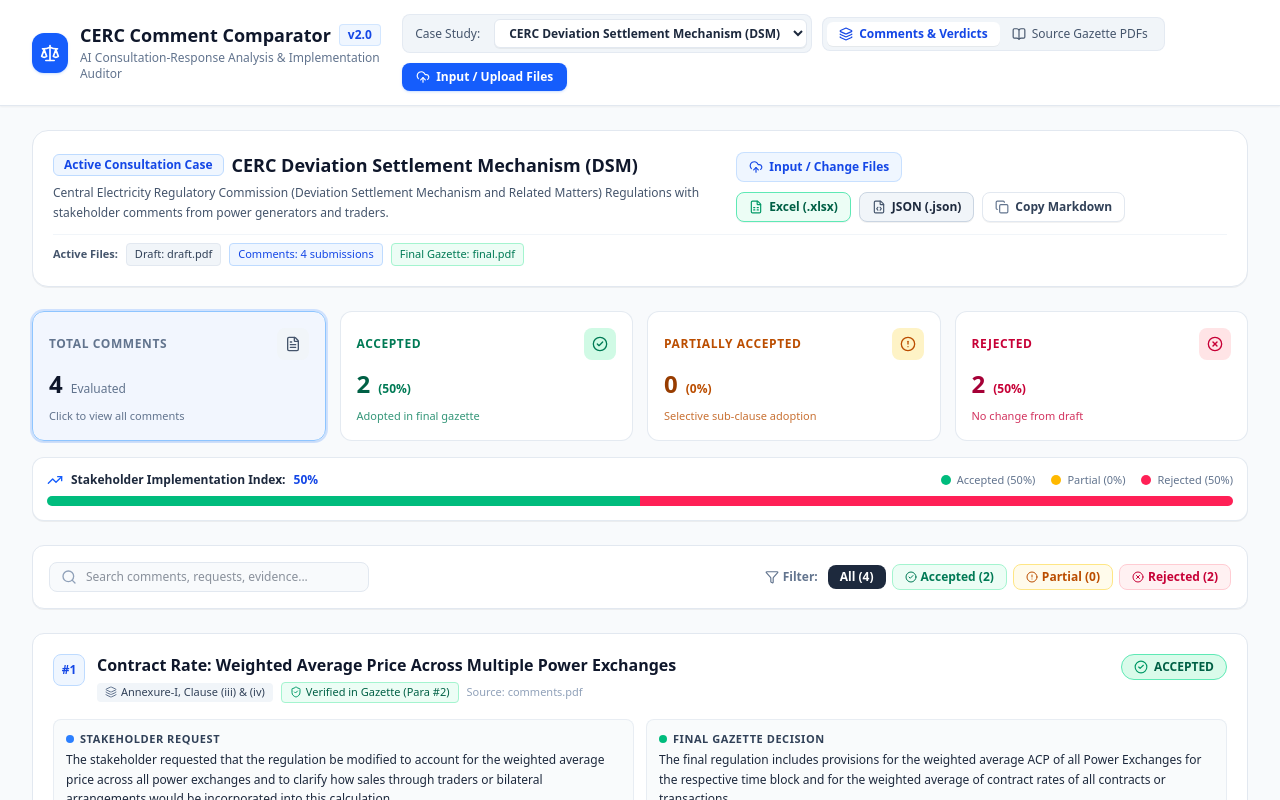
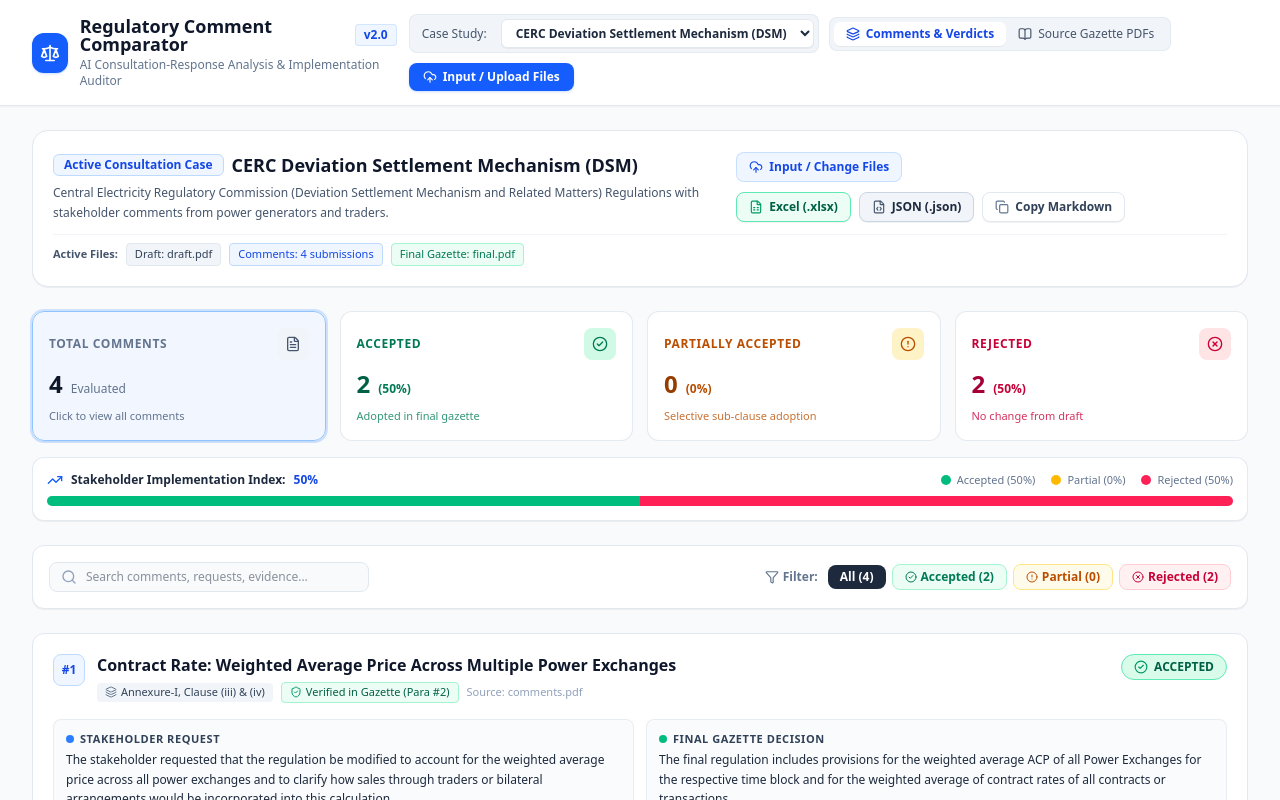
Before and after one commit to kitiozz/cerc-comment-comparator, a React (Vite) app: page / in a window 1280 px wide. Shown: the top 800 px of the page. Built offline with nearby package versions, Linux system fonts and the light colour scheme.

Commit message:
Use domain-neutral product naming

```diff
--- a/src/components/Header.tsx
+++ b/src/components/Header.tsx
@@ -34,7 +34,7 @@ export const Header: React.FC<HeaderProps> = ({
             <div>
               <div className="flex items-center gap-2">
                 <h1 className="text-lg font-bold text-slate-900 leading-none">
-                  CERC Comment Comparator
+                  Regulatory Comment Comparator
                 </h1>
                 <span className="inline-flex items-center px-2 py-0.5 rounded text-xs font-semibold bg-blue-50 text-blue-700 border border-blue-200/60">
                   v2.0
```
